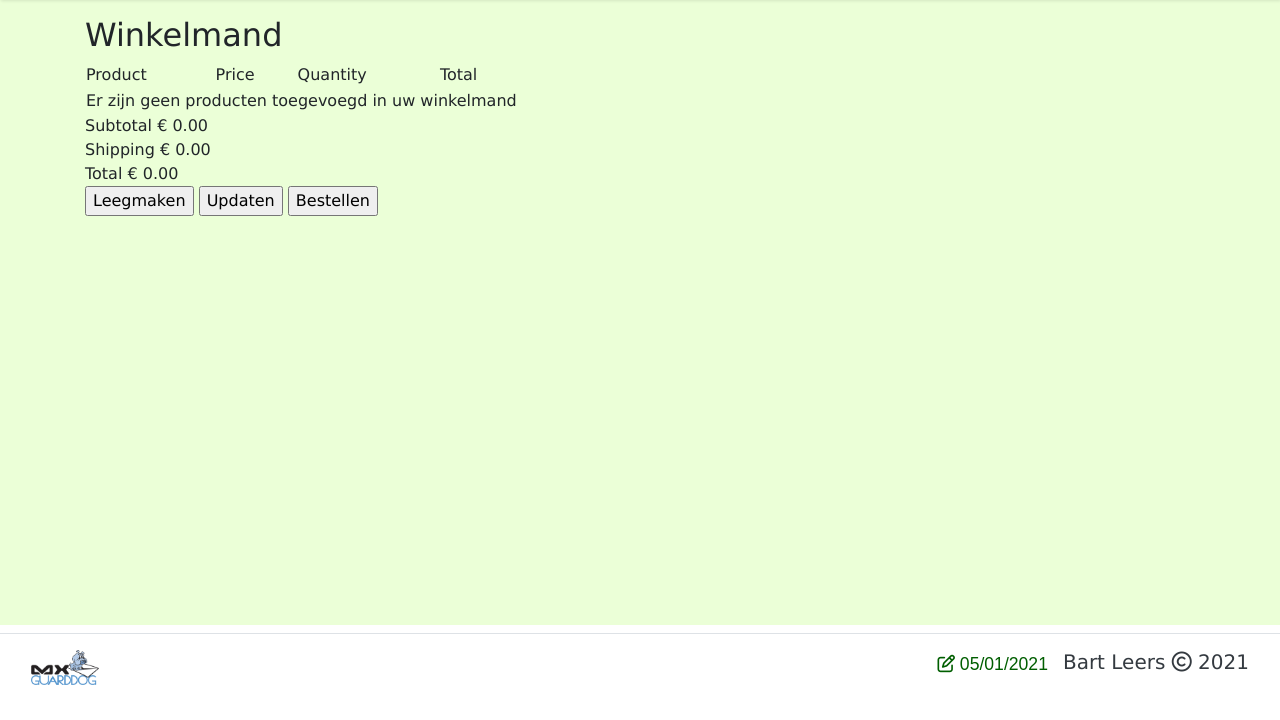
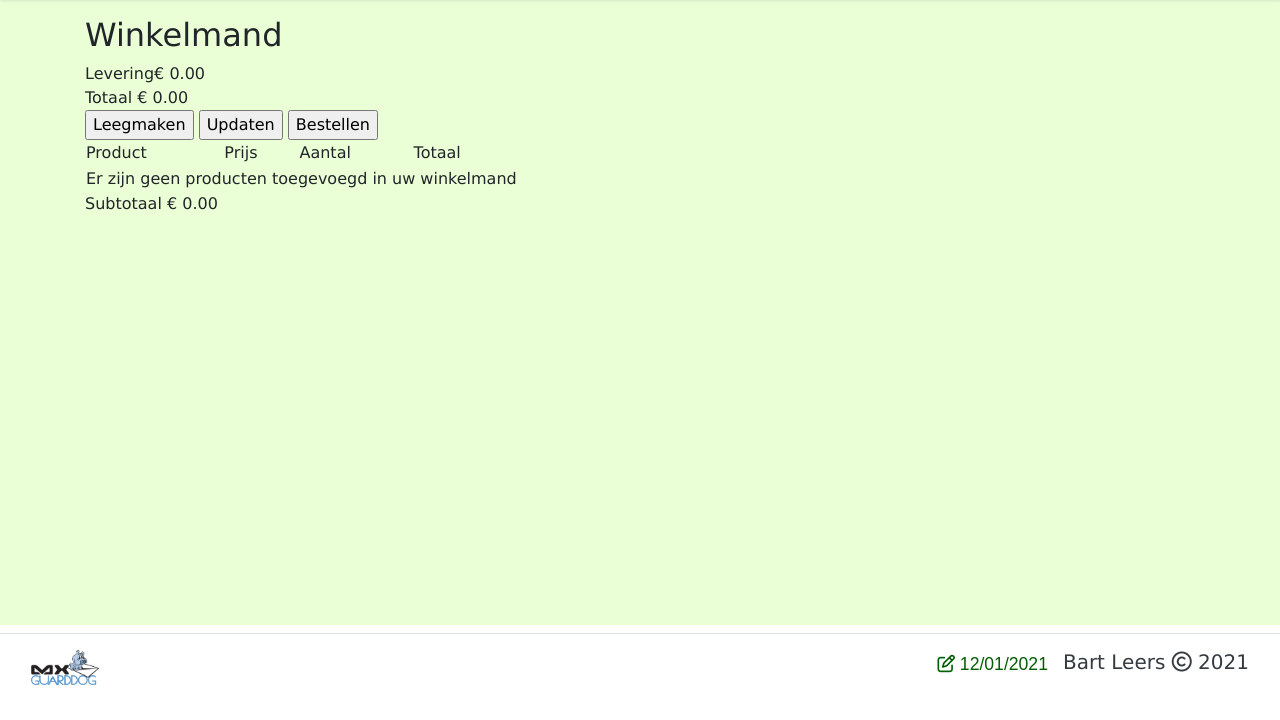
Before and after one commit to LeersB/Delga, a PHP site: page /winkelmand.php in a window 1280 px wide. Shown: the part 80-800 px from the top of the page. Run offline with PHP 8.4, Linux system fonts and the light colour scheme; some libraries are stand-ins or nearby versions.

Commit message:
aanpassingen winkelmand.php

```diff
--- a/config.php
+++ b/config.php
@@ -20,4 +20,6 @@ define('mail_from', 'Delga <noreply@delga.be>');
 define('activatie_link', 'https://test.delga.be/activatie.php');
 // Link to Reset file
 define('reset_link', 'https://test.delga.be/wachtwoord_reset.php');
+// Prijs levering
+define('leveringskost', 6);
 ?>
--- a/includes/footer.php
+++ b/includes/footer.php
@@ -6,7 +6,7 @@
                                                                                         class="figure-img rounded"
                                                                                         alt="anti spam"
                                                                                         style="width:35%"></a></div>
-                <p><i class="far fa-edit"></i> 05/01/2021</p>
+                <p><i class="far fa-edit"></i> 12/01/2021</p>
                 <div class="col-auto">
                     <address>
                         <h5>Bart Leers <i class="far fa-copyright"></i> 2021 </h5>
--- a/main.php
+++ b/main.php
@@ -47,10 +47,10 @@ function send_activation_email($email, $code) {
     mail($email, $subject, $email_template, $headers);
 }
 // Function to retrieve a product from cart by the ID and options string
-function get_cart_product($product_id, $opties) {
+function &get_delgashop_product($product_id, $opties) {
     $p = null;
-    if (isset($_SESSION['cart'])) {
-        foreach ($_SESSION['cart'] as &$product) {
+    if (isset($_SESSION['delgashop'])) {
+        foreach ($_SESSION['delgashop'] as &$product) {
             if ($product['product_id'] == $product_id && $product['opties'] == $opties) {
                 $p = &$product;
                 return $p;
@@ -59,7 +59,7 @@ function get_cart_product($product_id, $opties) {
     }
     return $p;
 }
-$aantal_winkelmand = isset($_SESSION['cart']) ? count($_SESSION['cart']) : 0;
+$aantal_winkelmand = isset($_SESSION['delgashop']) ? count($_SESSION['delgashop']) : 0;
 // Send order details email function
 function send_order_details_email($email, $products, $first_name, $last_name, $address_street, $address_city, $address_state, $address_zip, $address_country, $subtotal, $order_id) {
     if (!mail_enabled) {
--- a/producten.php
+++ b/producten.php
@@ -132,10 +132,9 @@ $total_pages = round($total_products / $num_products_on_each_page + 0.9, 1);
                                     </div>
                                 </div>
                             </div>
+
                             <div class="card-footer">
-                                <p class="card-text text-secondary"> <?= '€ ' ?><?= number_format($product['eenheidsprijs'], 2) ?>
-                                    <a href="#" class="btn btn-outline-success"><i
-                                                class="fas fa-shopping-basket"></i></a>
+                                <p class="card-text text-secondary">€&nbsp;<?= number_format($product['eenheidsprijs'], 2) ?>
                                     <a href="product.php?&product_id=<?= $product['product_id'] ?>"
                                        class="btn btn-outline-secondary"><i class="fas fa-info"></i> Info</a>
                                 </p>
--- a/winkelmand.php
+++ b/winkelmand.php
@@ -2,41 +2,41 @@
 $menu = 5;
 include 'main.php';
 $pdo_function = pdo_connect_mysql();
-if (isset($_POST['product_id'], $_POST['quantity']) && is_numeric($_POST['product_id']) && is_numeric($_POST['quantity'])) {
+if (isset($_POST['product_id'], $_POST['aantal']) && is_numeric($_POST['product_id']) && is_numeric($_POST['aantal'])) {
     $product_id = (int)$_POST['product_id'];
-    $quantity = abs((int)$_POST['quantity']);
-    // Get product opties
-    $options = '';
-    $options_price = 0.00;
+    $aantal = abs((int)$_POST['aantal']);
+    // Ophalen product opties
+    $opties = '';
+    $optie_eenheidsprijs = 0.00;
     foreach ($_POST as $k => $v) {
-        if (strpos($k, 'option-') !== false) {
-            $options .= str_replace('option-', '', $k) . '-' . $v . ',';
+        if (strpos($k, 'optie-') !== false) {
+            $opties .= str_replace('optie-', '', $k) . '-' . $v . ',';
             $stmt = $pdo_function->prepare('SELECT * FROM product_opties WHERE optie_titel = ? AND optie_naam = ? AND product_id = ?');
-            $stmt->execute([ str_replace('option-', '', $k), $v, $product_id ]);
-            $option = $stmt->fetch(PDO::FETCH_ASSOC);
-            $options_price += $option['eenheidsprijs'];
+            $stmt->execute([ str_replace('optie-', '', $k), $v, $product_id ]);
+            $optie = $stmt->fetch(PDO::FETCH_ASSOC);
+            $optie_eenheidsprijs += $optie['eenheidsprijs'];
         }
     }
-    $options = rtrim($options, ',');
+    $opties = rtrim($opties, ',');
     $stmt = $pdo_function->prepare('SELECT * FROM producten WHERE product_id = ?');
     $stmt->execute([ $_POST['product_id'] ]);
     $product = $stmt->fetch(PDO::FETCH_ASSOC);
-    if ($product && $quantity > 0) {
+    if ($product && $aantal > 0) {
         // Product bestaat
-        if (!isset($_SESSION['cart'])) {
-            $_SESSION['cart'] = [];
+        if (!isset($_SESSION['delgashop'])) {
+            $_SESSION['delgashop'] = [];
         }
-        $cart_product = get_cart_product($product_id, $options);
-        if ($cart_product) {
-            // Product bestaat in winkelmand, update quanity
-            $cart_product['quantity'] += $quantity;
+        $delgashop_product = &get_delgashop_product($product_id, $opties);
+        if ($delgashop_product) {
+            // Product bestaat in winkelmand, update aantal
+            $delgashop_product['aantal'] += $aantal;
         } else {
             // Product is niet in winkelmand, voeg toe
-            $_SESSION['cart'][] = [
+            $_SESSION['delgashop'][] = [
                 'product_id' => $product_id,
-                'quantity' => $quantity,
-                'options' => $options,
-                'options_price' => $options_price,
+                'aantal' => $aantal,
+                'opties' => $opties,
+                'optie_eenheidsprijs' => $optie_eenheidsprijs,
             ];
         }
     }
@@ -44,36 +44,36 @@ if (isset($_POST['product_id'], $_POST['quantity']) && is_numeric($_POST['produc
     exit;
 }
 // Remove product from cart
-if (isset($_GET['remove']) && is_numeric($_GET['remove']) && isset($_SESSION['cart']) && isset($_SESSION['cart'][$_GET['remove']])) {
+if (isset($_GET['remove']) && is_numeric($_GET['remove']) && isset($_SESSION['delgashop']) && isset($_SESSION['delgashop'][$_GET['remove']])) {
     // Remove the product from the shopping cart
-    unset($_SESSION['cart'][$_GET['remove']]);
+    unset($_SESSION['delgashop'][$_GET['remove']]);
     header('location: winkelmand.php');
     exit;
 }
 // Empty the cart
-if (isset($_POST['emptycart']) && isset($_SESSION['cart'])) {
+if (isset($_POST['emptycart']) && isset($_SESSION['delgashop'])) {
     // Remove all products from the shopping cart
-    unset($_SESSION['cart']);
+    unset($_SESSION['delgashop']);
     header('location: winkelmand.php');
     exit;
 }
 // Update product quantities in cart if the user clicks the "Update" button on the shopping cart page
-if ((isset($_POST['update']) || isset($_POST['checkout'])) && isset($_SESSION['cart'])) {
+if ((isset($_POST['update']) || isset($_POST['checkout'])) && isset($_SESSION['delgashop'])) {
     // Loop through the post data so we can update the quantities for every product in cart
     foreach ($_POST as $k => $v) {
-        if (strpos($k, 'quantity') !== false && is_numeric($v)) {
-            $product_id = str_replace('quantity-', '', $k);
+        if (strpos($k, 'aantal') !== false && is_numeric($v)) {
+            $product_id = str_replace('aantal-', '', $k);
             // abs() function will prevent minus quantity and (int) will make sure the number is an integer
-            $quantity = abs((int)$v);
+            $aantal = abs((int)$v);
             // Always do checks and validation
-            if (is_numeric($product_id) && isset($_SESSION['cart'][$product_id]) && $quantity > 0) {
+            if (is_numeric($product_id) && isset($_SESSION['delgashop'][$product_id]) && $aantal > 0) {
                 // Update new quantity
-                $_SESSION['cart'][$product_id]['quantity'] = $quantity;
+                $_SESSION['delgashop'][$product_id]['aantal'] = $aantal;
             }
         }
     }
     // Send the user to the place order page if they click the Place Order button, also the cart should not be empty
-    if (isset($_POST['checkout']) && !empty($_SESSION['cart'])) {
+    if (isset($_POST['checkout']) && !empty($_SESSION['delgashop'])) {
         header('Location: index.php?page=checkout');
         exit;
     }
@@ -81,11 +81,9 @@ if ((isset($_POST['update']) || isset($_POST['checkout'])) && isset($_SESSION['c
     exit;
 }
 // Check the session variable for products in cart
-$products_in_cart = isset($_SESSION['cart']) ? $_SESSION['cart'] : [];
-$subtotal = 0.00;
-$shippingtotal = 0.00;
-
-$shipping_available = false;
+$products_in_cart = isset($_SESSION['delgashop']) ? $_SESSION['delgashop'] : [];
+$subtotaal = 0.00;
+$levering = leveringskost;
 // If there are products in cart
 if ($products_in_cart) {
     $array_to_question_marks = implode(',', array_fill(0, count($products_in_cart), '?'));
@@ -94,13 +92,13 @@ if ($products_in_cart) {
     $products = $stmt->fetchAll(PDO::FETCH_ASSOC);
 
     // Iterate the products in cart and add the meta data (product name, desc, etc)
-    foreach ($products_in_cart as &$cart_product) {
+    foreach ($products_in_cart as &$delgashop_product) {
         foreach ($products as $product) {
-            if ($cart_product['product_id'] == $product['product_id']) {
-                $cart_product['meta'] = $product;
+            if ($delgashop_product['product_id'] == $product['product_id']) {
+                $delgashop_product['meta'] = $product;
                 // Calculate the subtotal
-                $product_price = $cart_product['options_price'] > 0 ? (float)$cart_product['options_price'] : (float)$product['eenheidsprijs'];
-                $subtotal += $product_price * (int)$cart_product['quantity'];
+                $product_price = $delgashop_product['optie_eenheidsprijs'] > 0 ? (float)$delgashop_product['optie_eenheidsprijs'] : (float)$product['eenheidsprijs'];
+                $subtotaal += $product_price * (int)$delgashop_product['aantal'];
 
             }
         }
@@ -139,13 +137,13 @@ if ($products_in_cart) {
             <tr>
                 <td colspan="2">Product</td>
                 <td></td>
-                <td class="rhide">Price</td>
-                <td>Quantity</td>
-                <td>Total</td>
+                <td class="rhide">Prijs</td>
+                <td>Aantal</td>
+                <td>Totaal</td>
             </tr>
             </thead>
             <tbody>
-            <?php if (empty($products_in_cart)): ?>
+            <?php if (empty($products_in_cart)): $levering=0 ?>
                 <tr>
                     <td colspan="6" style="text-align:center;">Er zijn geen producten toegevoegd in uw winkelmand</td>
                 </tr>
@@ -160,44 +158,36 @@ if ($products_in_cart) {
                             <?php endif; ?>
                         </td>
                         <td>
-                            <a href="product.php?id=<?=$product['product_id']?>"><?=$product['meta']['product_naam']?></a>
+                            <a href="product.php?product_id=<?=$product['product_id']?>"><?=$product['meta']['product_naam']?></a>
                             <br>
                             <a href="winkelmand.php?remove=<?=$num?>" class="remove">Remove</a>
                         </td>
-                        <td class="price">
-                            <?=$product['options']?>
-                            <input type="hidden" name="options" value="<?=$product['options']?>">
+                        <td class="prijs">
+                            <?=$product['opties']?>
+                            <input type="hidden" name="opties" value="<?=$product['opties']?>">
                         </td>
-                        <?php if ($product['options_price'] > 0): ?>
-                            <td class="price rhide">€ <?=number_format($product['options_price'],2)?></td>
+                        <?php if ($product['optie_eenheidsprijs'] > 0): ?>
+                            <td class="price rhide">€ <?=number_format($product['optie_eenheidsprijs'],2)?></td>
                         <?php else: ?>
                             <td class="price rhide">€ <?=number_format($product['meta']['eenheidsprijs'],2)?></td>
                         <?php endif; ?>
-                        <td class="quantity">
-                            <input type="number" class="ajax-update" name="quantity-<?=$num?>" value="<?=$product['quantity']?>" min="1"  placeholder="Quantity" required>
+                        <td class="aantal">
+                            <input type="number" class="ajax-update" name="aantal-<?=$num?>" value="<?=$product['aantal']?>" min="1"  placeholder="Aantal" required>
                         </td>
-                        <?php if ($product['options_price'] > 0): ?>
-                            <td class="price product-total">€ <?=number_format($product['options_price'] * $product['quantity'],2)?></td>
+                        <?php if ($product['optie_eenheidsprijs'] > 0): ?>
+                            <td class="price product-totaal">€ <?=number_format($product['optie_eenheidsprijs'] * $product['aantal'],2)?></td>
                         <?php else: ?>
-                            <td class="price product-total">€ <?=number_format($product['meta']['eenheidsprijs'] * $product['quantity'],2)?></td>
+                            <td class="price product-totaal">€ <?=number_format($product['meta']['eenheidsprijs'] * $product['aantal'],2)?></td>
                         <?php endif; ?>
                     </tr>
                 <?php endforeach; ?>
             <?php endif; ?>
-            </tbody>
-        </table>
-
-        <div class="subtotal">
-            <span class="text">Subtotal</span>
-            <span class="price">€ <?=number_format($subtotal,2)?></span>
-        </div>
-        <div class="shipping">
-            <span class="text">Shipping</span>
-            <span class="price">€ <?=number_format($shippingtotal,2)?></span>
-        </div>
+            <span class="text">Levering</span>
+            <span class="price">€ <?=number_format($levering,2)?></span>
+</div>
         <div class="total">
-            <span class="text">Total</span>
-            <span class="price">€ <?=number_format($subtotal+$shippingtotal,2)?></span>
+            <span class="text">Totaal</span>
+            <span class="price">€ <?=number_format($subtotaal+$levering,2)?></span>
         </div>
         <div class="buttons">
             <input type="submit" value="Leegmaken" name="emptycart">
@@ -205,9 +195,17 @@ if ($products_in_cart) {
             <input type="submit" value="Bestellen" name="checkout">
         </div>
 
-    </form>
-</div>
+        </form>
+    </div>
 
+    </tbody>
+        </table>
+
+        <div class="subtotal">
+            <span class="text">Subtotaal</span>
+            <span class="price">€ <?=number_format($subtotaal,2)?></span>
+        </div>
+        <div class="shipping">
 
     </div>
 </main>
--- a/zoeken.php
+++ b/zoeken.php
@@ -82,9 +82,7 @@ if (isset($_GET['query']) && $_GET['query'] != '') {
                                         </div>
                                     </div>
                                     <div class="card-footer">
-                                        <p class="card-text text-secondary"> <?= '€ ' ?><?= number_format($product['eenheidsprijs'], 2) ?>
-                                            <a href="#" class="btn btn-outline-success"><i
-                                                        class="fas fa-shopping-basket"></i></a>
+                                        <p class="card-text text-secondary">€&nbsp;<?= number_format($product['eenheidsprijs'], 2) ?>
                                             <a href="product.php?&product_id=<?= $product['product_id'] ?>"
                                                class="btn btn-outline-secondary"><i class="fas fa-info"></i> Info</a>
                                         </p>
```
Also changed, not shown: product.php (+18 -23 lines). Lines whose indentation alone changed are shown as unchanged.
